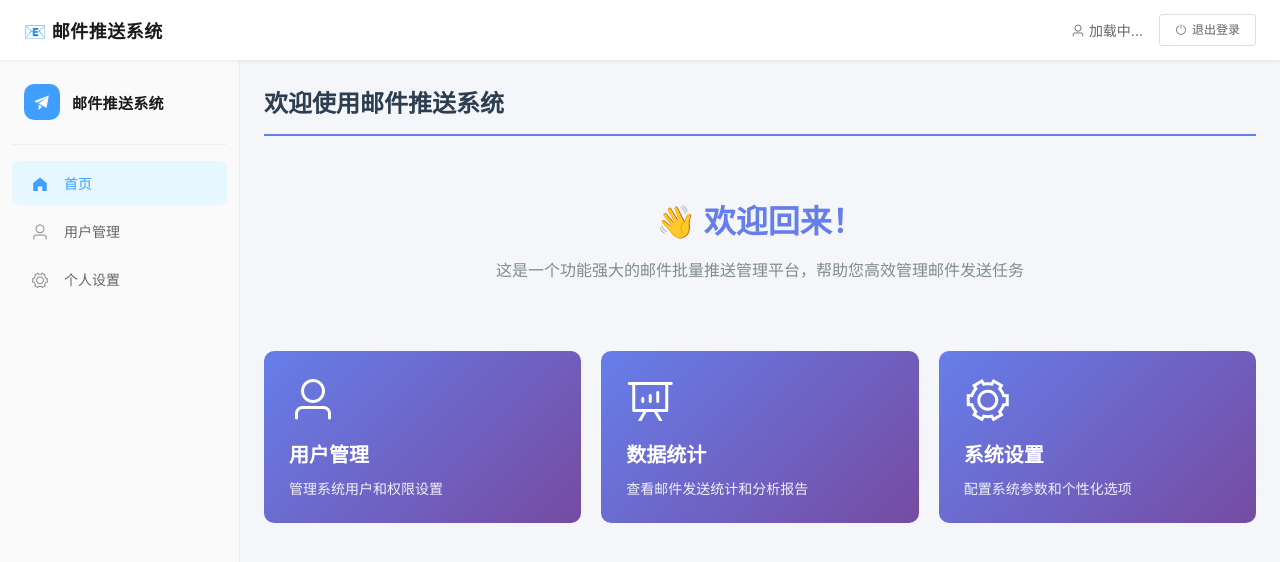
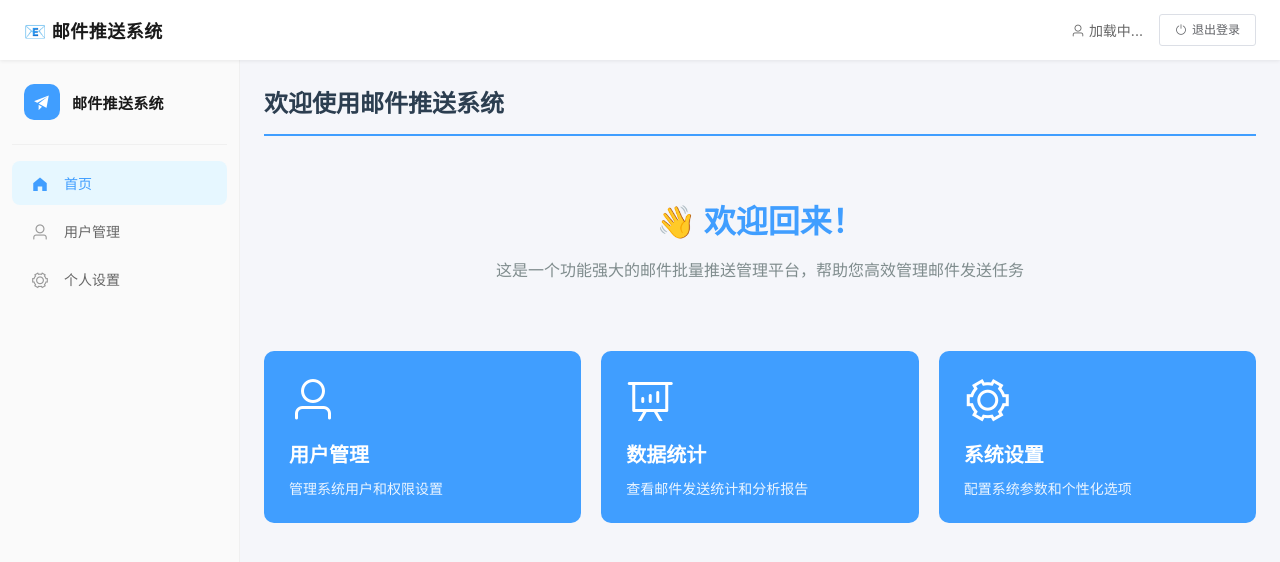
Before and after one commit to sunkolin/open-template, a Vue app in the folder frontend/: page / in a window 1280 px wide. Shown: the top 562 px of the page. Built offline with nearby package versions, Linux system fonts and the light colour scheme; no server answers; sample sign-in values are in the browser's storage.

Commit message:
首页这块也都换成浅蓝色，不需要渐变色。

```diff
--- a/frontend/src/views/home/index.vue
+++ b/frontend/src/views/home/index.vue
@@ -43,7 +43,7 @@ export default {
   color: #2c3e50;
   margin-bottom: 20px;
   padding-bottom: 15px;
-  border-bottom: 2px solid #667eea;
+  border-bottom: 2px solid #409EFF;
   font-weight: 600;
 }
 
@@ -54,7 +54,7 @@ export default {
 }
 
 .welcome-section h1 {
-  color: #667eea;
+  color: #409EFF;
   margin-bottom: 15px;
   font-size: 32px;
 }
@@ -73,7 +73,7 @@ export default {
 }
 
 .feature-card {
-  background: linear-gradient(135deg, #667eea 0%, #764ba2 100%);
+  background: #409EFF;
   border-radius: 10px;
   padding: 25px;
   color: white;
@@ -83,7 +83,7 @@ export default {
 
 .feature-card:hover {
   transform: translateY(-5px);
-  box-shadow: 0 10px 25px rgba(102, 126, 234, 0.4);
+  box-shadow: 0 10px 25px rgba(64, 158, 255, 0.4);
 }
 
 .feature-card i {
```
